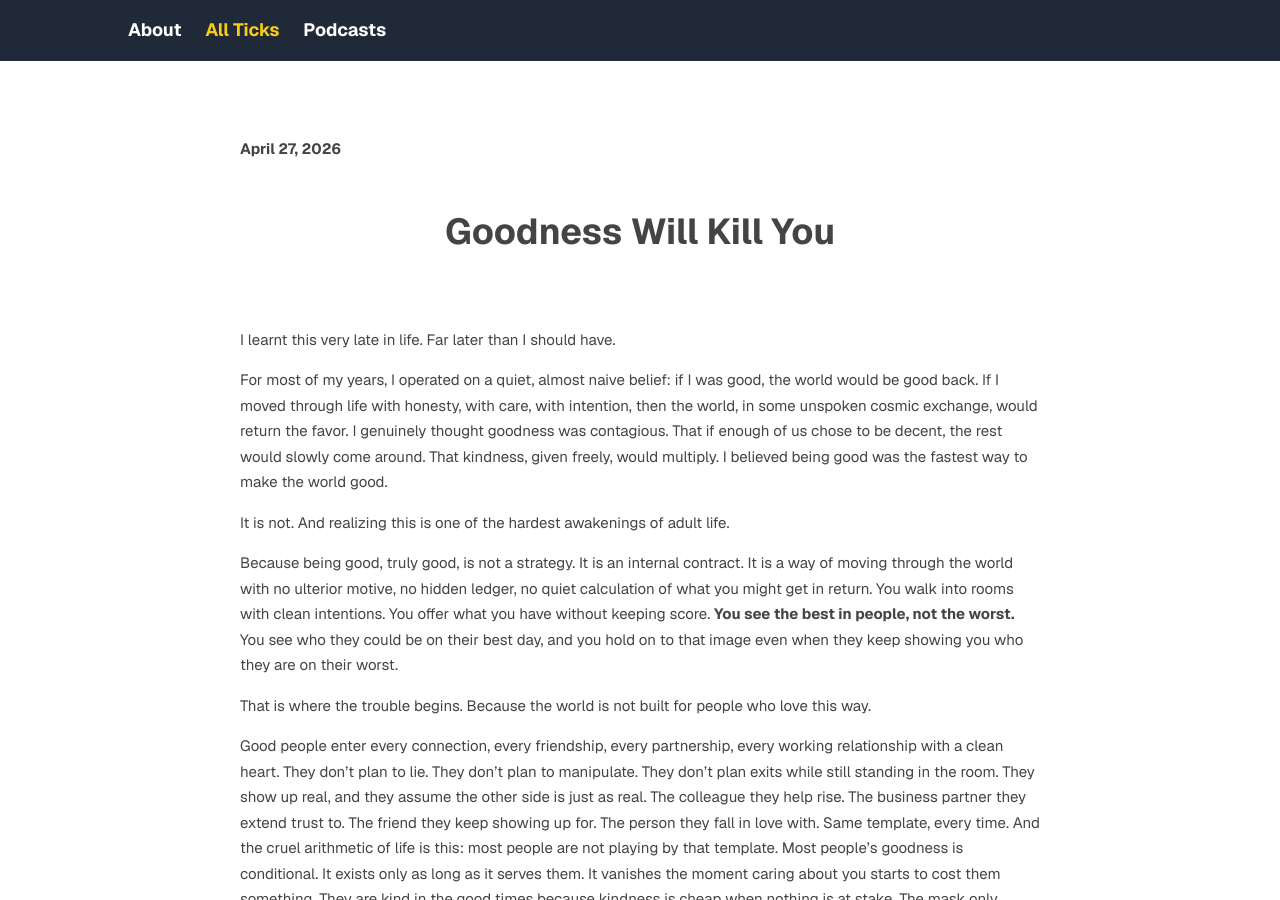
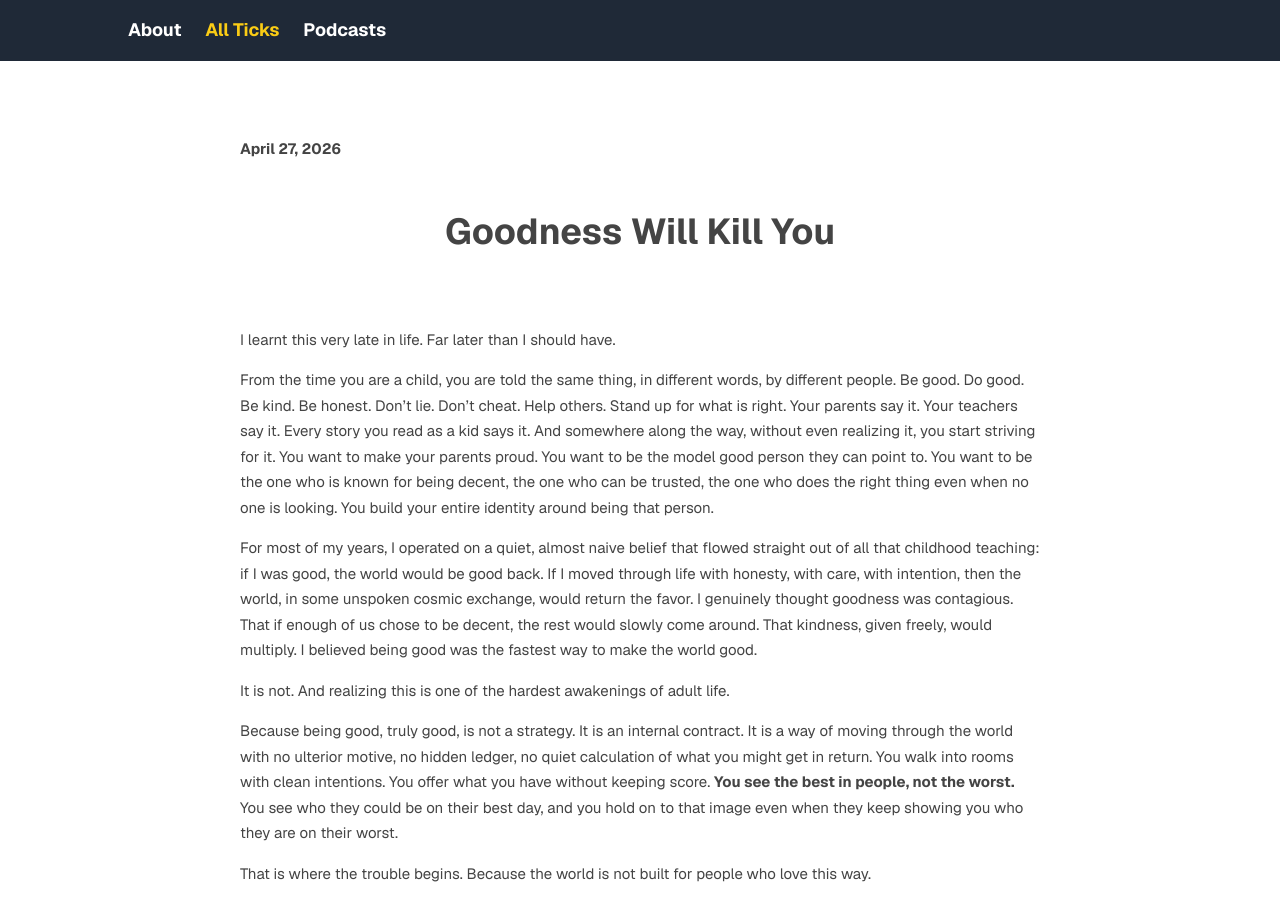
Before and after one commit to trmanish/trmanish.github.io, a Jekyll site: the page built from _posts/2026-04-27-goodness-will-kill-you.md, in a window 1280 px wide and 900 px high. Built offline with Jekyll 4.4.1, drawn with Linux system fonts in a browser that asks for light colours.

Commit message:
Add childhood framing to Goodness post opening

```diff
--- a/_posts/2026-04-27-goodness-will-kill-you.md
+++ b/_posts/2026-04-27-goodness-will-kill-you.md
@@ -13,7 +13,9 @@ published: true
 
 I learnt this very late in life. Far later than I should have.
 
-For most of my years, I operated on a quiet, almost naive belief: if I was good, the world would be good back. If I moved through life with honesty, with care, with intention, then the world, in some unspoken cosmic exchange, would return the favor. I genuinely thought goodness was contagious. That if enough of us chose to be decent, the rest would slowly come around. That kindness, given freely, would multiply. I believed being good was the fastest way to make the world good.
+From the time you are a child, you are told the same thing, in different words, by different people. Be good. Do good. Be kind. Be honest. Don't lie. Don't cheat. Help others. Stand up for what is right. Your parents say it. Your teachers say it. Every story you read as a kid says it. And somewhere along the way, without even realizing it, you start striving for it. You want to make your parents proud. You want to be the model good person they can point to. You want to be the one who is known for being decent, the one who can be trusted, the one who does the right thing even when no one is looking. You build your entire identity around being that person.
+
+For most of my years, I operated on a quiet, almost naive belief that flowed straight out of all that childhood teaching: if I was good, the world would be good back. If I moved through life with honesty, with care, with intention, then the world, in some unspoken cosmic exchange, would return the favor. I genuinely thought goodness was contagious. That if enough of us chose to be decent, the rest would slowly come around. That kindness, given freely, would multiply. I believed being good was the fastest way to make the world good.
 
 It is not. And realizing this is one of the hardest awakenings of adult life.
 
```
